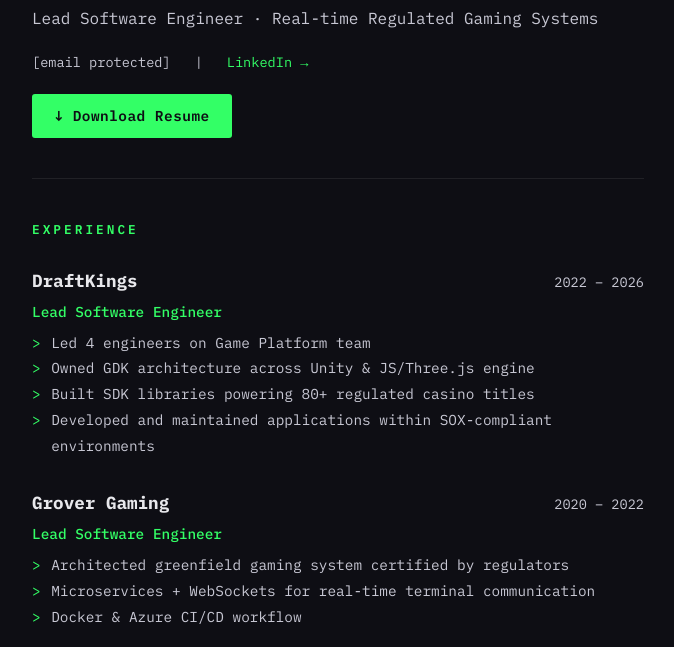
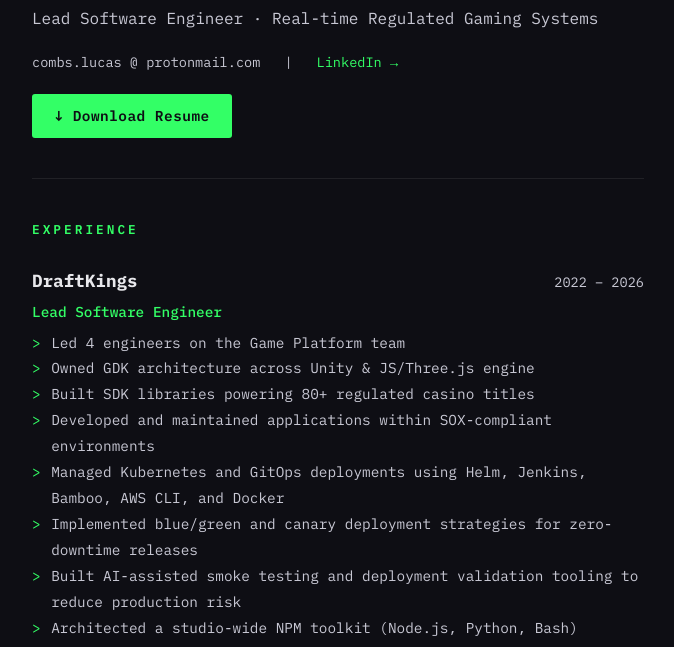
Before and after one commit to water1212/resume, a plain HTML site: page index.html in a window 1280 px wide. Shown: the part 126-773 px from the top of the page, without its empty margins (302-976 px from the left). Drawn offline with Linux system fonts and the light colour scheme.

Commit message:
email is plain text now

```diff
--- a/index.html
+++ b/index.html
@@ -65,6 +65,11 @@
   }
 
   .contact-row a:hover { color: var(--green); }
+
+  .email-text {
+    color: var(--gray);
+    font-size: 0.85rem;
+  }
 
   .separator {
     color: var(--gray);
@@ -274,7 +279,7 @@
     <div class="name">Lucas Combs</div>
     <div class="tagline">Lead Software Engineer · Real-time Regulated Gaming Systems</div>
     <div class="contact-row">
-      <a href="/cdn-cgi/l/email-protection#791a16141b0a57150c1a180a39090b160d161714181015571a1614"><span class="__cf_email__" data-cfemail="accfc3c1cedf82c0d9cfcddfecdcdec3d8c3c2c1cdc5c082cfc3c1">[email&#160;protected]</span></a>
+      <span class="email-text">combs.lucas @ protonmail.com</span>
       <span class="separator">|</span>
       <a href="https://www.linkedin.com/in/lucas-combs-6a338024/" target="_blank" class="green-link">LinkedIn →</a>
     </div>
@@ -292,10 +297,15 @@
     </div>
     <div class="xp-role">Lead Software Engineer</div>
     <ul class="xp-list">
-      <li>Led 4 engineers on Game Platform team</li>
+      <li>Led 4 engineers on the Game Platform team</li>
       <li>Owned GDK architecture across Unity & JS/Three.js engine</li>
       <li>Built SDK libraries powering 80+ regulated casino titles</li>
       <li>Developed and maintained applications within SOX-compliant environments</li>
+      <li>Managed Kubernetes and GitOps deployments using Helm, Jenkins, Bamboo, AWS CLI, and Docker</li>
+      <li>Implemented blue/green and canary deployment strategies for zero-downtime releases</li>
+      <li>Built AI-assisted smoke testing and deployment validation tooling to reduce production risk</li>
+      <li>Architected a studio-wide NPM toolkit (Node.js, Python, Bash) enabling end-to-end build, deploy, test, and monitoring across the full game catalog</li>
+      <li>Served as escalation point for cross-team and cross-studio production failures</li>
     </ul>
   </div>
 
```
